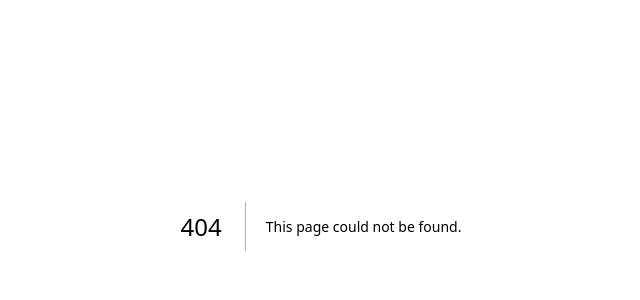
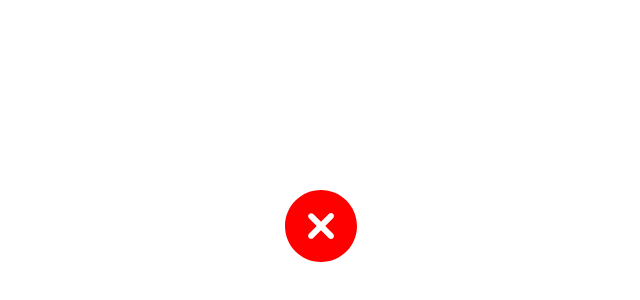
Before and after one commit to quikfixsusa/ridenowweb, a Next.js app: page /face/error in a window 1280 px wide. Before the commit this address had no page. Shown: the part 174-474 px from the top of the page, without its empty margins (319-959 px from the left). Built offline with nearby package versions, Linux system fonts and the light colour scheme.

Commit message:
added error page

```diff
--- /dev/null
+++ b/src/app/face/error/page.tsx
@@ -0,0 +1,10 @@
+import CloseIcon from '@/app/components/svg/CloseIcon';
+import React from 'react';
+
+export default function SuccessMatch() {
+  return (
+    <div className="flex h-screen w-screen items-center justify-center">
+      <CloseIcon size={72} color="red" />
+    </div>
+  );
+}
--- a/src/app/face/page.tsx
+++ b/src/app/face/page.tsx
@@ -5,7 +5,7 @@ import './face.css';
 import { doc, getDoc, updateDoc } from 'firebase/firestore';
 import { useRouter } from 'next/navigation';
 import React, { useRef, useEffect, useState } from 'react';
-import { toast, ToastContainer } from 'react-toastify';
+import { toast } from 'react-toastify';
 import Webcam from 'react-webcam';
 
 import CameraIcon from '../components/svg/CameraIcon';
@@ -110,11 +110,11 @@ export default function FacePage({ searchParams }: { searchParams: { userId: str
 
   return (
     <div className="flex h-screen w-full flex-col items-center justify-center bg-black">
-      <ToastContainer />
       {!image && (
         <Webcam
           className={`h-full w-full ${image ? 'hidden' : ''}`}
           ref={webcamRef}
+          onUserMediaError={() => router.push('/face/error')}
           mirrored={facingMode === 'user'}
           videoConstraints={{
             facingMode,
@@ -139,7 +139,7 @@ export default function FacePage({ searchParams }: { searchParams: { userId: str
         </div>
       )}
       {image && (
-        <button className="absolute left-4 top-4" onClick={() => setImage(null)}>
+        <button className="absolute left-4 top-12" onClick={() => setImage(null)}>
           <CloseIcon size={24} color="white" />
         </button>
       )}
```
